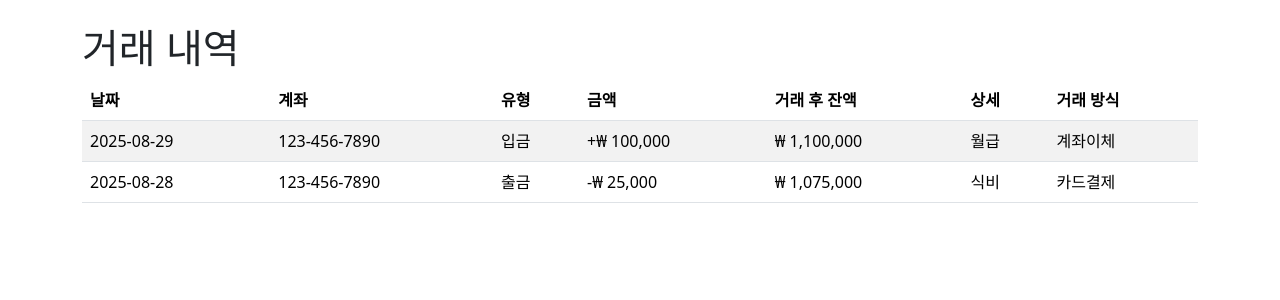
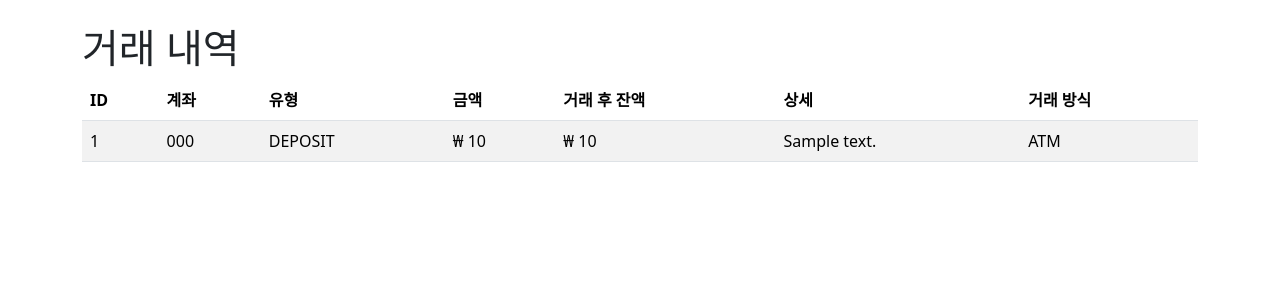
Before and after one commit to oz-be-12-viral-marketing/viral-marketing, a Django app: page /transactions/ in a window 1280 px wide. Shown: the part 56-356 px from the top of the page. Run offline with Django 5.2, Linux system fonts and the light colour scheme; a user stored in the database is signed in; tables that the repository leaves empty hold one stand-in row (values such as "Sample post"); parts of the project's set-up code (start-up, migrations or seed data) failed here and were passed over.

Commit message:
feat: Populate account and transaction lists with dynamic data

```diff
--- a/apps/frontend/views.py
+++ b/apps/frontend/views.py
@@ -1,14 +1,14 @@
 from django.shortcuts import render, redirect
 from django.contrib.auth.decorators import login_required
-from django.contrib import auth # Import auth module
+from django.contrib import auth
 from apps.accounts.models import Account
 from apps.transaction_history.models import TransactionHistory
 from django.db.models import Sum
-from .forms import LoginForm, RegisterForm # Import the new forms
+from .forms import LoginForm, RegisterForm
 
 # Create your views here.
 
-@login_required # Ensure user is logged in to access dashboard
+@login_required
 def dashboard_view(request):
     user_accounts = Account.objects.filter(user=request.user)
     total_balance = user_accounts.aggregate(Sum('balance'))['balance__sum'] or 0
@@ -30,7 +30,7 @@ def login_view(request):
     if request.method == 'POST':
         form = LoginForm(request.POST)
         if form.is_valid():
-            user = form.user_cache # User is stored in form.user_cache by clean method
+            user = form.user_cache
             auth.login(request, user)
             return redirect('dashboard')
     else:
@@ -45,15 +45,23 @@ def register_view(request):
         form = RegisterForm(request.POST)
         if form.is_valid():
             form.save()
-            return redirect('login') # Redirect to login after successful registration
+            return redirect('login')
     else:
         form = RegisterForm()
     return render(request, 'register.html', {'form': form})
 
 @login_required
 def accounts_list_view(request):
-    return render(request, 'accounts_list.html')
+    accounts = Account.objects.filter(user=request.user).order_by('id')
+    context = {
+        'accounts': accounts
+    }
+    return render(request, 'accounts_list.html', context)
 
 @login_required
 def transactions_list_view(request):
-    return render(request, 'transactions_list.html')
+    transactions = TransactionHistory.objects.filter(account__user=request.user).order_by('-id')
+    context = {
+        'transactions': transactions
+    }
+    return render(request, 'transactions_list.html', context)
--- a/templates/transactions_list.html
+++ b/templates/transactions_list.html
@@ -1,4 +1,5 @@
 {% extends 'base.html' %}
+{% load humanize %}
 
 {% block title %}거래 내역{% endblock %}
 
@@ -6,10 +7,11 @@
 <div class="row">
     <div class="col-md-12">
         <h1>거래 내역</h1>
+        {% if transactions %}
         <table class="table table-striped">
             <thead>
                 <tr>
-                    <th scope="col">날짜</th>
+                    <th scope="col">ID</th>
                     <th scope="col">계좌</th>
                     <th scope="col">유형</th>
                     <th scope="col">금액</th>
@@ -19,27 +21,22 @@
                 </tr>
             </thead>
             <tbody>
+                {% for transaction in transactions %}
                 <tr>
-                    <td>2025-08-29</td>
-                    <td>123-456-7890</td>
-                    <td>입금</td>
-                    <td>+₩ 100,000</td>
-                    <td>₩ 1,100,000</td>
-                    <td>월급</td>
-                    <td>계좌이체</td>
+                    <td>{{ transaction.id }}</td>
+                    <td>{{ transaction.account.account_number }}</td> {# Access related account's number #}
+                    <td>{{ transaction.transaction_type }}</td>
+                    <td>₩ {{ transaction.amount|floatformat:0|intcomma }}</td>
+                    <td>₩ {{ transaction.balance_after|floatformat:0|intcomma }}</td>
+                    <td>{{ transaction.transaction_detail|default:"-" }}</td> {# Display "-" if detail is empty #}
+                    <td>{{ transaction.transaction_method }}</td>
                 </tr>
-                <tr>
-                    <td>2025-08-28</td>
-                    <td>123-456-7890</td>
-                    <td>출금</td>
-                    <td>-₩ 25,000</td>
-                    <td>₩ 1,075,000</td>
-                    <td>식비</td>
-                    <td>카드결제</td>
-                </tr>
-                <!-- Add more rows as needed -->
+                {% endfor %}
             </tbody>
         </table>
+        {% else %}
+        <p>등록된 거래 내역이 없습니다.</p>
+        {% endif %}
     </div>
 </div>
 {% endblock %}
```
Also changed, not shown: templates/accounts_list.html (+13 -14 lines).
